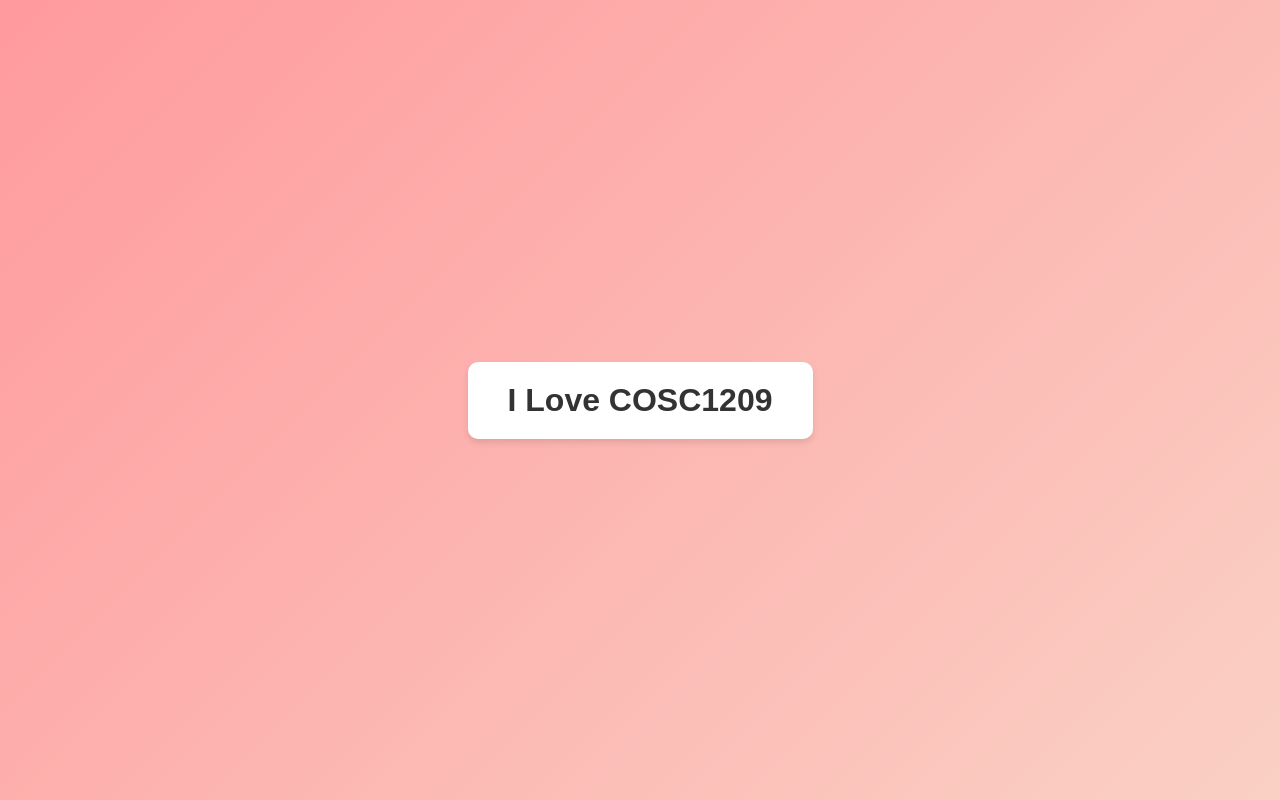
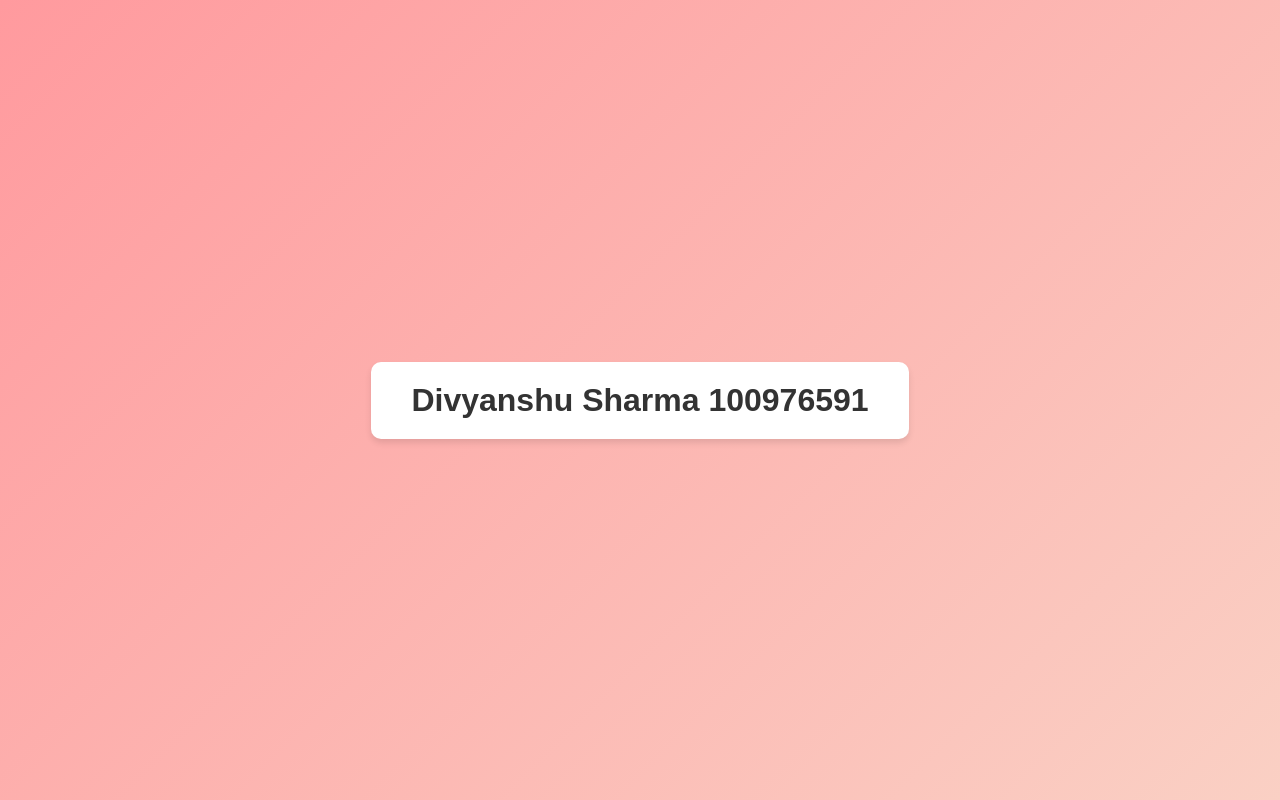
Before and after one commit to divyanshu575/cosc1209midterm, a plain HTML site: page index.html in a window 1280 px wide. Drawn offline with Linux system fonts and the light colour scheme.

Commit message:
Update index.html

```diff
--- a/index.html
+++ b/index.html
@@ -52,7 +52,7 @@
 </head>
 <body>
     <div class="card">
-        <h1>I Love COSC1209</h1>
+        <h1>Divyanshu Sharma 100976591</h1>
 
     </div>
 </body>
```
